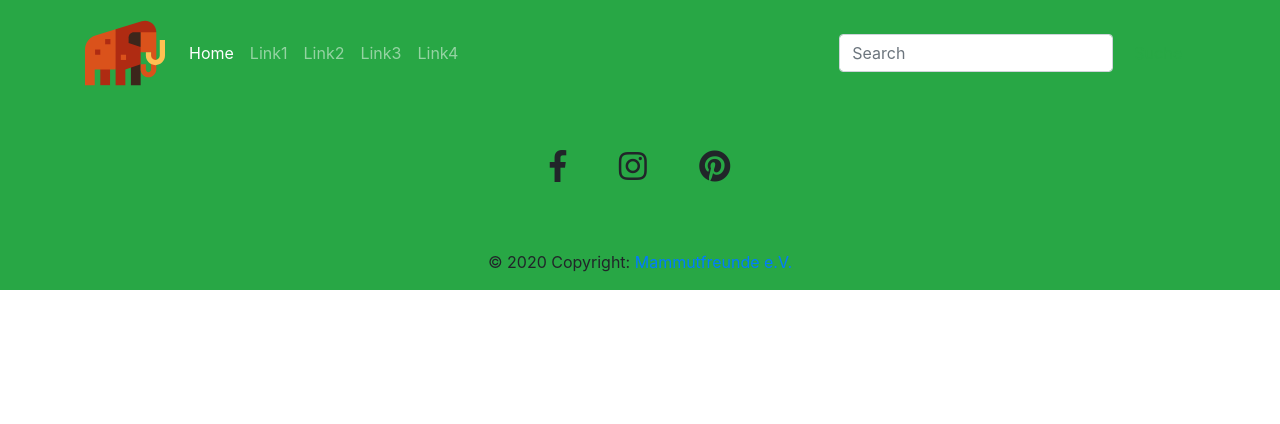
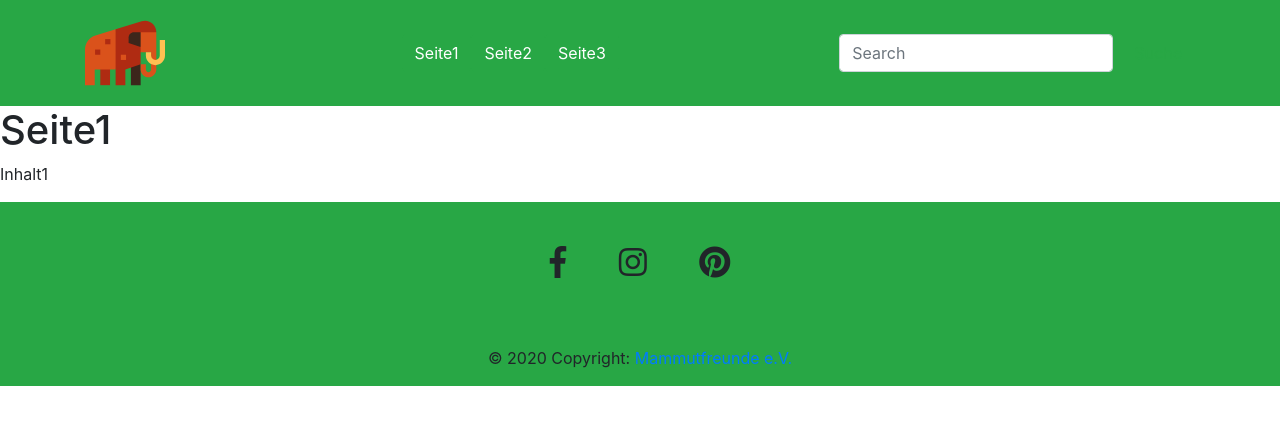
Before and after one commit to metav0id/mammothweb, a plain HTML site: page htmlFiles/index.html in a window 1280 px wide. Drawn offline with nearby package versions, Linux system fonts and the light colour scheme.

Commit message:
Verschachtelung hinzugefügt

```diff
--- a/htmlFiles/index.html
+++ b/htmlFiles/index.html
@@ -11,33 +11,19 @@
 </head>
 <body>
 <header>
-
     <!-- Navbar -->
     <nav class="navbar navbar-expand-lg navbar-dark bg-success">
         <div class="container">
             <a class="navbar-brand" href="#"><img src="../src/mammoth.svg" alt="MAMMOTH" width="80" height="80" ></a>
-            <button class="navbar-toggler" type="button" data-toggle="collapse" data-target="#navbarSupportedContent" aria-controls="navbarSupportedContent" aria-expanded="false" aria-label="Toggle navigation">
-                <span class="navbar-toggler-icon"></span>
-            </button>
+
 
             <div class="collapse navbar-collapse" id="navbarSupportedContent">
-                <ul class="navbar-nav mr-auto">
-                    <li class="nav-item active">
-                        <a class="nav-link" href="#">Home <span class="sr-only">(current)</span></a>
-                    </li>
-                    <li class="nav-item">
-                        <a class="nav-link" href="#">Link1</a>
-                    </li>
-                    <li class="nav-item">
-                        <a class="nav-link" href="#">Link2</a>
+                <ul class="navbar-nav mx-auto">
 
-                    </li>
-                    <li class="nav-item">
-                        <a class="nav-link" href="#">Link3</a>
-                    </li>
-                    <li class="nav-item">
-                        <a class="nav-link" href="#">Link4</a>
-                    </li>
+                    <button class="btn btn-success" onclick="chooseContent('#Seite1')">Seite1</button>
+                    <button class="btn btn-success" onclick="chooseContent('#Seite2')">Seite2</button>
+                    <button class="btn btn-success" onclick="chooseContent('#Seite3')">Seite3</button>
+
                 </ul>
                 <form class="form-inline my-2 my-lg-0">
                     <input class="form-control mr-sm-2" type="search" placeholder="Search" aria-label="Search">
@@ -46,6 +32,22 @@
             </div>
         </div>
     </nav>
+
+
+    <div class="inhalt" id="Seite1">
+        <h1>Seite1</h1>
+        <p>Inhalt1</p>
+    </div>
+
+    <div class="inhalt" id="Seite2" >
+        <h1>Seite2</h1>
+        <p>Inhalt2</p>
+    </div>
+
+    <div class="inhalt" id="Seite3">
+        <h1>Seite3</h1>
+    </div>
+
 
     <!-- Footer -->
     <footer class="page-footer bg-success">
@@ -81,6 +83,14 @@
 
     </footer>
     <!-- Footer -->
+    <script>
+        $ (".inhalt").hide();
+        $("#Seite1").show();
 
+        function chooseContent(name){
+            $ (".inhalt").hide();
+            $(name).show();
+        }
+    </script>
 </body>
 </html>
```
Also changed, not shown: htmlFiles/BeispielVerschachtlung.html (+0 -1 lines).
